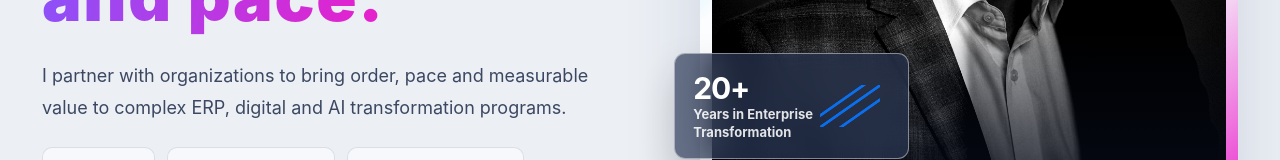
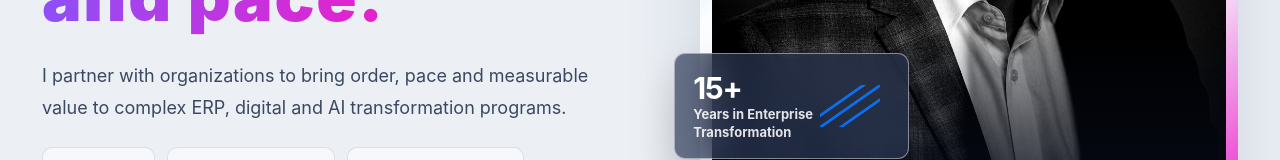
Before and after one commit to kirtandave/kirtan-portfolio-website, a React (Vite) app: page / in a window 1280 px wide. Shown: the part 526-686 px from the top of the page. Built offline with nearby package versions, Linux system fonts and the light colour scheme.

Commit message:
Change years in enterprise from 20+ to 15+

```diff
--- a/src/App.jsx
+++ b/src/App.jsx
@@ -171,7 +171,7 @@ export default function App() {
             <div className="dotMatrix" />
           </div>
           <div className="metricGlass">
-            <strong>20+</strong>
+            <strong>15+</strong>
             <span>Years in Enterprise<br />Transformation</span>
             <i className="sparkLine" />
           </div>
```
